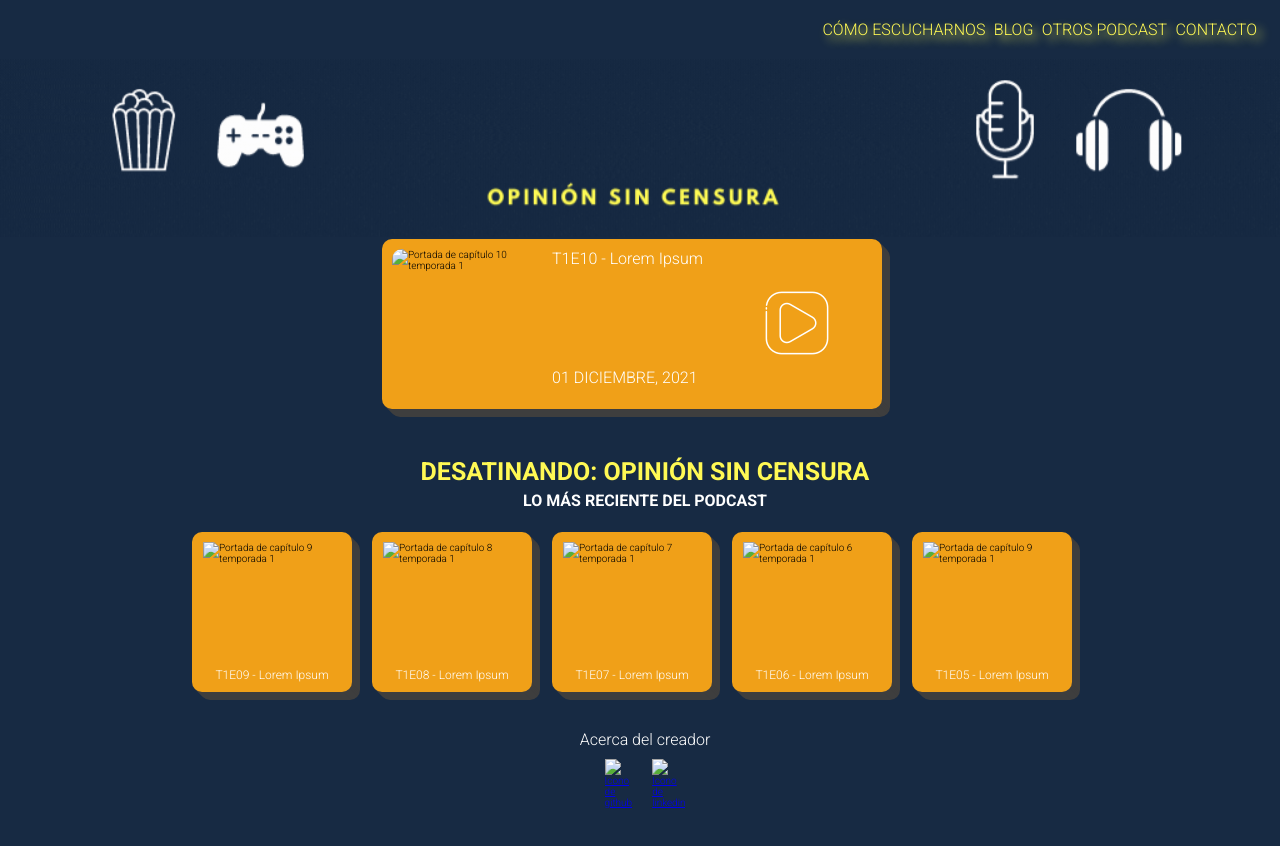
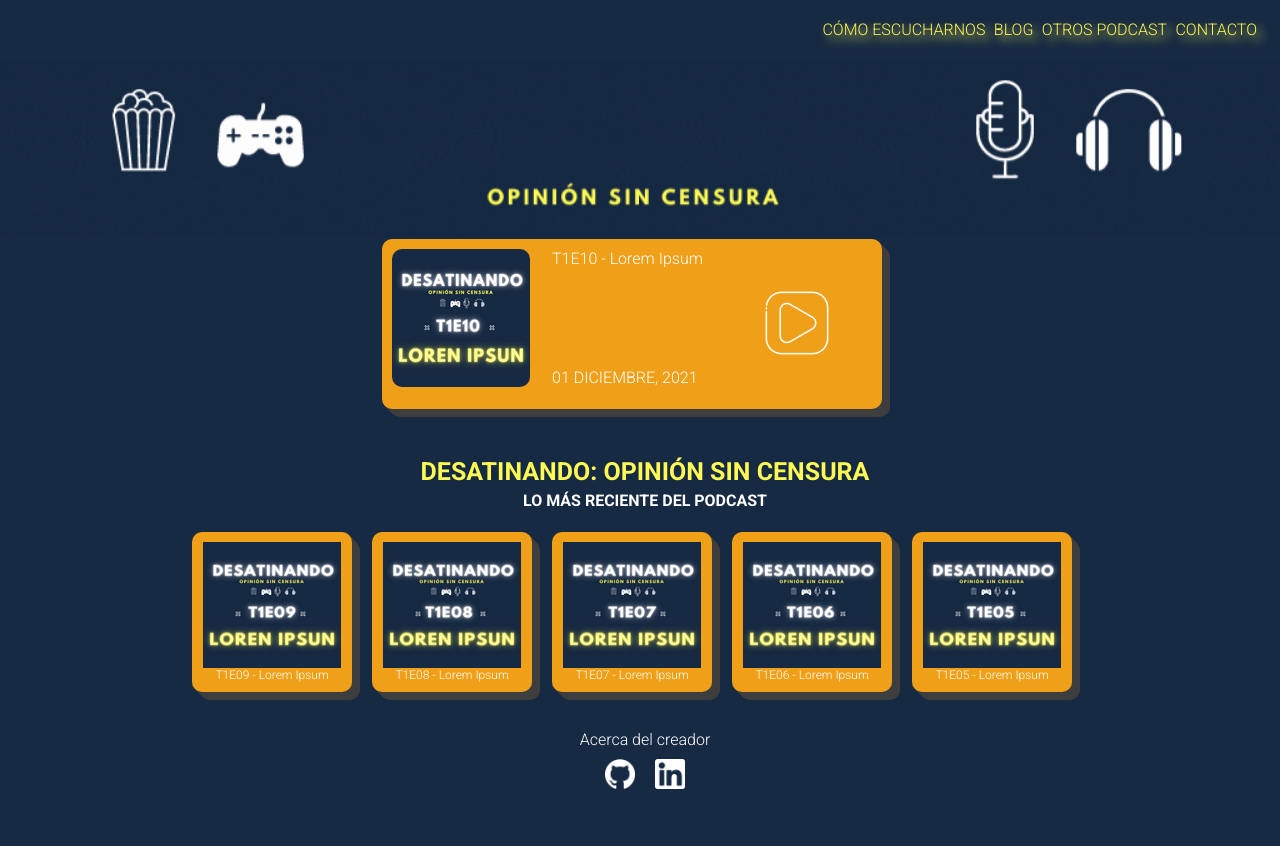
Before and after one commit to gnigrinis/Desatinando-Nigrinis-SASS, a plain HTML site: page index.html in a window 1280 px wide. Shown: the top 846 px of the page. Drawn offline with Linux system fonts and the light colour scheme; the site is published under a folder, as on GitHub Pages, so addresses that start at the root find nothing.

Commit message:
Correción de enlaces relativos

```diff
--- a/index.html
+++ b/index.html
@@ -27,7 +27,7 @@
     </header>
     <main class="main">
         <section class="main_ultimoPodcast">
-            <img src="/images/portadas/T1E10.PNG" alt="Portada de capítulo 10 temporada 1" class="main_ultimoPodcast--portada1">
+            <img src="./images/portadas/T1E10.PNG" alt="Portada de capítulo 10 temporada 1" class="main_ultimoPodcast--portada1">
             <div class="main_ultimoPodcast--info">
                 <span>T1E10 - Lorem Ipsum</span>
                 <span>01 DICIEMBRE, 2021</span>
@@ -43,27 +43,27 @@
             </div>
             <section class="section_portadas">
                 <div class="section_portadas--podcastPortada">
-                    <img src="/images/portadas/T1E09.png" alt="Portada de capítulo 9 temporada 1" class="section_ultimoPodcast--portadas">
+                    <img src="./images/portadas/T1E09.png" alt="Portada de capítulo 9 temporada 1" class="section_ultimoPodcast--portadas">
                     <a href="pages/comoEscucharnos.html"><span>T1E09 - Lorem Ipsum</span></a>
                 </div>
                 <div>
                     <div class="section_portadas--podcastPortada">
-                        <img src="/images/portadas/T1E08.png" alt="Portada de capítulo 8 temporada 1" class="section_ultimoPodcast--portadas">                        <a href="pages/comoEscucharnos.html"><span>T1E08 - Lorem Ipsum</span></a>
+                        <img src="./images/portadas/T1E08.png" alt="Portada de capítulo 8 temporada 1" class="section_ultimoPodcast--portadas">                        <a href="pages/comoEscucharnos.html"><span>T1E08 - Lorem Ipsum</span></a>
                     </div>
                 </div>
                 <div>
                     <div class="section_portadas--podcastPortada">
-                        <img src="/images/portadas/T1E07.png" alt="Portada de capítulo 7 temporada 1" class="section_ultimoPodcast--portadas">                        <a href="pages/comoEscucharnos.html"><span>T1E07 - Lorem Ipsum</span></a>
+                        <img src="./images/portadas/T1E07.png" alt="Portada de capítulo 7 temporada 1" class="section_ultimoPodcast--portadas">                        <a href="pages/comoEscucharnos.html"><span>T1E07 - Lorem Ipsum</span></a>
                     </div>
                 </div>
                 <div>
                     <div class="section_portadas--podcastPortada">
-                        <img src="/images/portadas/T1E06.png" alt="Portada de capítulo 6 temporada 1" class="section_ultimoPodcast--portadas">                        <a href="pages/comoEscucharnos.html"><span>T1E06 - Lorem Ipsum</span></a>
+                        <img src="./images/portadas/T1E06.png" alt="Portada de capítulo 6 temporada 1" class="section_ultimoPodcast--portadas">                        <a href="pages/comoEscucharnos.html"><span>T1E06 - Lorem Ipsum</span></a>
                     </div>
                 </div>
                 <div>
                     <div class="section_portadas--podcastPortada">
-                        <img src="/images/portadas/T1E05.png" alt="Portada de capítulo 9 temporada 1" class="section_ultimoPodcast--portadas">                        <a href="pages/comoEscucharnos.html"><span>T1E05 - Lorem Ipsum</span></a>
+                        <img src="./images/portadas/T1E05.png" alt="Portada de capítulo 9 temporada 1" class="section_ultimoPodcast--portadas">                        <a href="pages/comoEscucharnos.html"><span>T1E05 - Lorem Ipsum</span></a>
                     </div>
                 </div>
             </section>
@@ -73,8 +73,8 @@
         <div class="footer_contenedor">
             <p class="footer_contenedor--title">Acerca del creador</p>
             <div class="footer_contenedor--iconos">
-                <a href="https://github.com/gnigrinis"><img src="/images/github.png" alt="Icono de github" class="icono_github"></a>
-                <a href="https://www.linkedin.com/in/giancarlonigrinis/"><img src="/images/linkedin.png" alt="Icono de linkedin" class="icono_linkedin"></a>
+                <a href="https://github.com/gnigrinis"><img src="./images/github.png" alt="Icono de github" class="icono_github"></a>
+                <a href="https://www.linkedin.com/in/giancarlonigrinis/"><img src="./images/linkedin.png" alt="Icono de linkedin" class="icono_linkedin"></a>
             </div>
         </div>
     </footer>
```
Also changed, not shown: pages/blog.html (+2 -2 lines), pages/comoEscucharnos.html (+2 -2 lines), pages/contacto.html (+2 -2 lines), pages/enConstruccion.html (+2 -2 lines), pages/otrosPodcast.html (+2 -2 lines).
